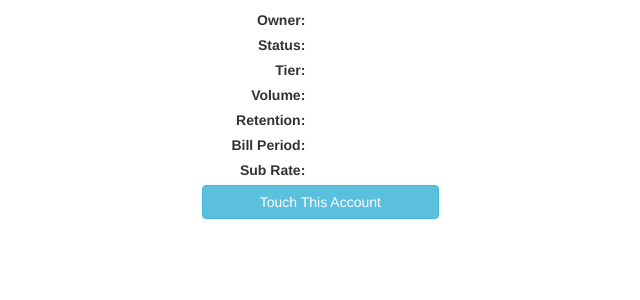
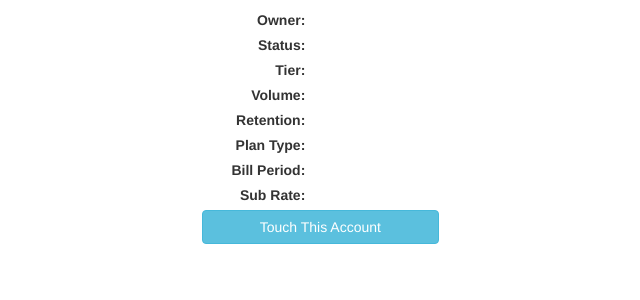
Before and after one commit to sandipsinha/pythonFlask, a Python web app: template law/web/touchbiz/templates/touchbiz/touchbiz_latest.html in a window 1280 px wide. Shown: the top 300 px of the page, without its empty margins (253-893 px from the left). Run offline with Jinja, Linux system fonts and the light colour scheme; the template is opened without the code that fills it: most values are stand-ins (such as "Sample title", 1, 10 or a date in 2020); some libraries are stand-ins or nearby versions.

Commit message:
Added Plan type to Touchbiz entry

```diff
--- a/law/util/touchbiz.py
+++ b/law/util/touchbiz.py
@@ -48,7 +48,8 @@ FlatTouchbiz = namedtuple( 'FlatTouchbiz', [
     'period',
     'rate',
     'owner',
-    'status']
+    'status',
+    'plan_type']
 )
 
 def localized_tb( tb_entries, timezone=TIMEZONE ):
@@ -260,7 +261,7 @@ def flatten( row ):
         cols = ['updated', 'tPlan.name', 'tDays', 'tGB', 'billing_period', 'tRate', 'owner.sfdc_alias', 'status']
         flattened = FlatTouchbiz( *[ item[1] for item in as_tuple( row, cols )] )
     elif isinstance( row, Touchbiz ):
-        cols = ['created', 'tier', 'retention', 'volume', 'billing_period', 'sub_rate', 'owner.sfdc_alias', 'status']
+        cols = ['created', 'tier', 'retention', 'volume', 'billing_period', 'sub_rate', 'owner.sfdc_alias', 'status', 'plan_type']
         flattened = FlatTouchbiz( *[ item[1] for item in as_tuple( row, cols )] )
 
     return flattened
--- a/law/util/touchbizdb.py
+++ b/law/util/touchbizdb.py
@@ -42,6 +42,7 @@ class Touchbiz( Base ):
     sales_rep_id   = Column( MEDIUMINT(unsigned=True), ForeignKey( 'sales_reps.id' ) )
     created        = Column( DateTime, primary_key=True )
     modified       = Column( DateTime )
+    plan_type      = Column( String(length=20) )
     tier           = Column( String(length=100) )
     retention      = Column( Integer )
     volume         = Column( String(length=50) )
@@ -57,6 +58,8 @@ class Touchbiz( Base ):
             self.acct_id,
             self.created,
             self.sales_rep_id,
+            self.billing_period,
+            self.plan_type,
         )
 
 class SalesReps( Base ):
--- a/law/web/touchbiz/forms.py
+++ b/law/web/touchbiz/forms.py
@@ -18,8 +18,10 @@ class tbrep(Form):
     volume = fields.StringField('Volume', description = "Volume")
     retention = fields.IntegerField('Retention')
     sub_rate = fields.IntegerField('Subscription Rate')
-    billing_period = fields.SelectField('Billing Period',
+    billing_period = fields.SelectField('Billing Period',[validators.InputRequired()],
                                         choices=[('annual','annual'),('monthly','monthly')])
+    plan_type = fields.SelectField('Plan_Type',[validators.InputRequired()],
+                                        choices=[('standard','Standard'),('tru-up','Tru-Up'),('flex','Flex')])
     created  = fields.StringField('Created Date',[validators.InputRequired()])
     rep_name  = fields.StringField('Rep Name')
     acct_id = fields.HiddenField(' ')
--- a/law/web/touchbiz/rest.py
+++ b/law/web/touchbiz/rest.py
@@ -75,6 +75,7 @@ def new( subd ):
             sales_rep_id   = owner_id,
             created        = created,
             modified       = created,
+            plan_type      = request.form['plan_type'],
             tier           = request.form['tier'].lower(),
             retention      = request.form['retention'],
             volume         = request.form['volume'],
@@ -107,7 +108,7 @@ def get_tb_rows(acctid, created):
             with tb_session() as s:
                 q = s.query(label('created',func.max(Touchbiz.created)), Touchbiz.billing_period,
                               Touchbiz.sub_rate, Touchbiz.retention, Touchbiz.tier, Touchbiz.volume,
-                              Touchbiz.tier, Touchbiz.sales_rep_id, Touchbiz.modified).\
+                              Touchbiz.tier, Touchbiz.sales_rep_id, Touchbiz.modified, Touchbiz.plan_type).\
                     filter(and_(Touchbiz.acct_id == acctid))\
                     .group_by(Touchbiz.acct_id).one()
 
--- a/law/web/touchbiz/templates/touchbiz/touchbiz_latest.html
+++ b/law/web/touchbiz/templates/touchbiz/touchbiz_latest.html
@@ -40,6 +40,12 @@
     <div class="col-xs-3"></div>
     <label class="col-xs-2 text-right">Retention:</label>
     <div data-key="retention" class="col-xs-2 text-left"></div>
+    <div class="col-xs-5"></div>
+  </div>
+    <div class='row'>
+    <div class="col-xs-3"></div>
+    <label class="col-xs-2 text-right">Plan Type:</label>
+    <div data-key="plan_type" class="col-xs-2 text-left"></div>
     <div class="col-xs-5"></div>
   </div>
   <div class='row'>
@@ -98,6 +104,17 @@
         <span class="input-group-addon">Days</span>
         </div>
 
+    </div>
+    </div>
+        <!-- Select Basic -->
+    <div class="form-group">
+    <label class="col-xs-4 control-label text-right" for="plan_type">Plan Type</label>
+    <div class="col-xs-4">
+        <select id="plan_type" name="plan_type" data-key='plan_type' class="form-control input-sm">
+        <option value="standard">Standard</option>
+        <option value="tru-up">Tru-up</option>
+        <option value="flex">Flex</option>
+        </select>
     </div>
     </div>
     <!-- Select Basic -->
--- a/law/web/touchbiz/views.py
+++ b/law/web/touchbiz/views.py
@@ -29,6 +29,7 @@ def table(subd):
 @blueprint.route( '/<string:subd>/latest' )
 def latest( subd ):
     latest = rest.latest( subd )
+    import ipdb;ipdb.set_trace()
     return render_template( 'touchbiz/touchbiz_latest.html', **{
         'new_url': url_for( 'rest.touchbiz.new', subd=subd ),
         'data': latest,
```
